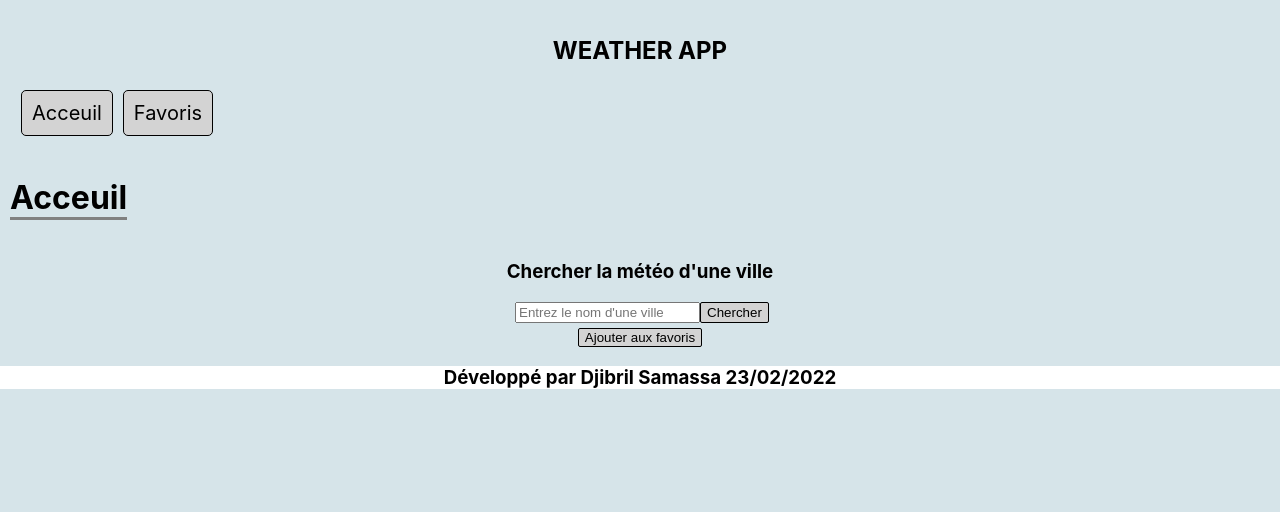
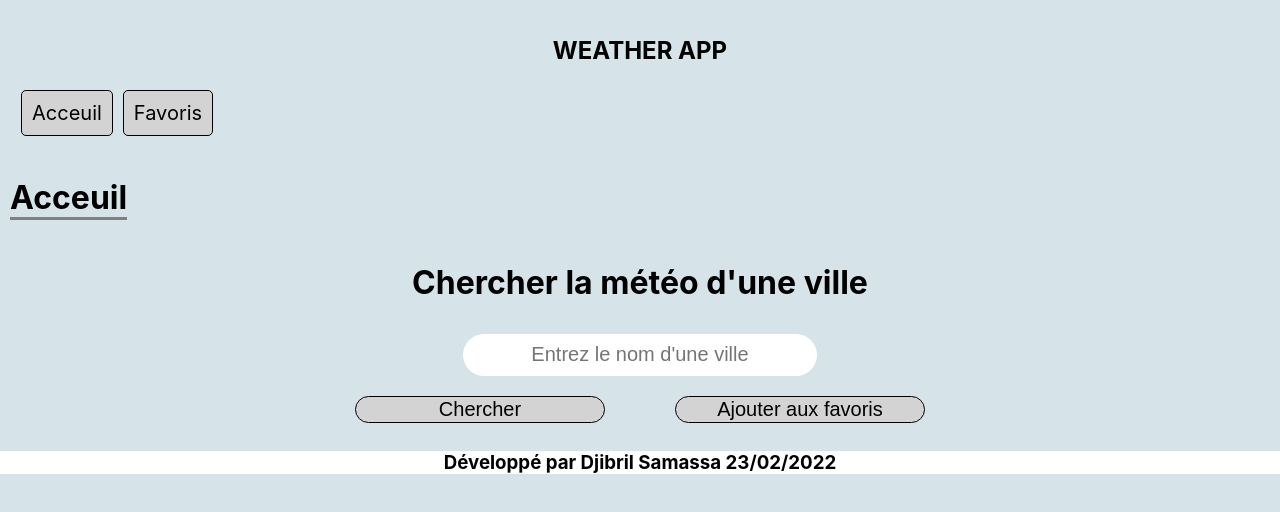
Before and after one commit to Djibril-Samassa/Weather-App, a React (Create React App) app: page / in a window 1280 px wide. Shown: the top 512 px of the page. Built offline with nearby package versions, Linux system fonts and the light colour scheme.

Commit message:
Card commit

```diff
--- a/src/API.js
+++ b/src/API.js
@@ -1,16 +1,23 @@
-import { useContext } from "react";
+import { useState, createContext } from "react";
 import { CityContext } from "./App";
+import Card from "./Components/CityCard"
 
-
+export const GetCitydata = createContext();
 
 export default function getWeather(city){
 
-    let cityData = {}
+let cityData = {}
+
+    const value = {
+        cityData : cityData,
+    }
 
     return(
-    fetch(`https://api.openweathermap.org/data/2.5/weather?q=${city},fr&APPID=c0c82a5a228cd41201702662c5b33e4e`)
-    .then((res) => res.json())
-    .then((res) =>{
-        cityData  = (res);
-        console.log(cityData);
-    }))}
+    <GetCitydata.Provider value={value}>
+        {fetch(`https://api.openweathermap.org/data/2.5/weather?q=${city},fr&APPID=c0c82a5a228cd41201702662c5b33e4e`)
+        .then((res) => res.json())
+        .then((res) =>{
+            cityData  = (res);
+            console.log(cityData);
+            })}
+    </GetCitydata.Provider>)}
--- a/src/App.js
+++ b/src/App.js
@@ -1,28 +1,76 @@
 import './App.css';
+import Card from "./Components/CityCard";
+import getWeather from "./API"
 import {createContext, useState} from "react";
 import Homepage from "./Pages/Home";
 import Favorites from "./Pages/Favorites";
 import { BrowserRouter, Link, Switch, Route } from 'react-router-dom/cjs/react-router-dom.min';
 
+
+/* EXPORT DES CONTEXT */
 export const CityContext = createContext();
+export const FavorisContext = createContext();
+export const GetWeatherContext = createContext();
 
 export default function App() {
+
+  /*  CONTEXT --- POUR --- LA -- FONCTION --- API */
+  {/*Appel de la fonction qui fetch le nom de la ville en input*/}
+  const handleSubmit= (e) => {
+    e.preventDefault();
+    getWeather(cityName);
+  }
+
+  const weatherValue = {
+    handleSubmit:handleSubmit,
+  }
+  /*  CONTEXT --- POUR --- LA -- FONCTION --- API */
+
+  /*  CONTEXT --- POUR --- HOME.JS*/
   const [cityName, setcityName] = useState("");
 
   const setName = (name) => {
     setcityName(name)
   }
 
-  const value = {
+  const cityValue = {
     cityName : cityName,
     setName : setName,
   };
+/*  FIN DU CONTEXT --- POUR --- HOME.JS*/
+
+
+
+  /*  CONTEXT --- POUR --- FAVORIS.JS*/
+  {/* Création du state favoris*/}
+  const[favoris, setFavoris] = useState([]);
+
+
+  {/*Ajout de la ville dans les favoris*/}
+    const addToFavoris =(cityname) =>{
+      if(favoris.length >=3){
+          alert("La liste des favoris est pleine")
+      }
+      else{
+          setFavoris(prevState =>[...prevState, cityname]);}
+      };
+
+  {/*}
+
+
+  {/*Assignement du state et de la fonction importée dans le context */}
+    const favorisValue = {
+        favoris : favoris,
+        addToFavoris: addToFavoris,
+    };
+  /*  FIN DU CONTEXT --- POUR --- FAVORIS.JS*/
 
   return (
+    <CityContext.Provider value={cityValue}>
+    <FavorisContext.Provider value={favorisValue}>
+    <GetWeatherContext.Provider value={weatherValue}>
+      <BrowserRouter>
 
-
-    <CityContext.Provider value={value}>
-      <BrowserRouter>
       {/*Création du Header*/}
       <header className='header'>
             <h2 className='title'>WEATHER APP</h2>
@@ -41,8 +89,11 @@ export default function App() {
     {/* Création du footer*/}
     <footer className='footer'>
                 <h3>Développé par Djibril Samassa 23/02/2022</h3>
-          </footer>
+    </footer>
+
     </BrowserRouter>
+    </GetWeatherContext.Provider>
+    </FavorisContext.Provider>
     </CityContext.Provider>
 
   );
--- /dev/null
+++ b/src/Components/CityCard.js
@@ -0,0 +1,18 @@
+import { useContext } from "react";
+import { CityContext, FavorisContext, GetWeatherContext} from "../App";
+import "../Styles/CityCard.css";
+import { GetCitydata } from "../API";
+
+export default function CityCard(){
+
+    {/*Import des Context de App.js*/}
+    const getWeather = useContext(GetWeatherContext);
+    const cityContext = useContext(CityContext);
+    const favoriContext = useContext(FavorisContext);
+    const getCityData = useContext(GetCitydata);
+
+    return(
+        <h1> Yo</h1>
+    )
+
+}
--- a/src/Pages/Favorites.js
+++ b/src/Pages/Favorites.js
@@ -1,7 +1,12 @@
 import "../App.css";
-import { Link } from "react-router-dom";
+import { useContext, useState} from "react";
+import { FavorisContext } from "../App";
 
 export default function Favoris(){
+
+    {/*Import du favoris Context de Home.js*/}
+    const favoriContext = useContext(FavorisContext);
+
     return(
         <div className="page-component">
 
--- a/src/Pages/Home.js
+++ b/src/Pages/Home.js
@@ -1,42 +1,30 @@
 import "../App.css";
-import getWeather from "../API";
-import { useContext, createContext, useState } from "react";
-import { CityContext } from "../App";
-import "../Styles/Home.css"
-
-export const FavorisContext = createContext();
+import { useContext} from "react";
+import { CityContext, FavorisContext, GetWeatherContext } from "../App";
+import "../Styles/Home.css";
+import Card from "../Components/CityCard";
 
 export default function Acceuil(){
 
+    {/*Import des Context de App.js*/}
+    const getWeather = useContext(GetWeatherContext);
     const cityContext = useContext(CityContext);
+    const favoriContext = useContext(FavorisContext);
 
-    let favoris = [];
-
-    const handleSubmit= (e) => {
-        e.preventDefault()
-        getWeather(cityContext.cityName)
-    }
-
-    const addToFavoris =(cityname) =>{
-        favoris.push(cityname);
-        {console.log(favoris)}
-    }
-
-    const value = {
-
-    };
 
     return(
             <div className="page-component">
 
                 <h1 className="pageName">Acceuil</h1>
-            <h3 className="input-indic">Chercher la météo d'une ville</h3>
-            <form onSubmit={handleSubmit}>
+                <h1 className="input-indic">Chercher la météo d'une ville</h1>
+                <form onSubmit={getWeather.handleSubmit}>
                 {/* Création de l'input pour cherhcer une ville */}
                 <input id="citySearchInput" type="text"placeholder="Entrez le nom d'une ville" onChange={(e) => cityContext.setName(e.target.value)}/>
-            <input id="inputt" type="submit" value="Chercher"/>
+                <div className="container">
+                    <input className="fav" type="submit" value="Chercher"/>
+                    <button className="fav" onClick={() => favoriContext.addToFavoris(cityContext.cityName)}>Ajouter aux favoris</button>
+                </div>
                 </form>
-            <button className="fav" onClick={() => addToFavoris(cityContext.cityName)}>Ajouter aux favoris</button>
             </div>
     )
 }
--- a/src/Styles/Home.css
+++ b/src/Styles/Home.css
@@ -1,8 +1,8 @@
 form{
     margin: 0 auto;
-    width: 250px;
     text-align: center;
     display: flex;
+    flex-direction: column;
     justify-content: space-between;
 }
 
@@ -10,41 +10,51 @@ form{
     text-align: center;
 }
 
-#inputt {
+.fav{
+    font-size: 20px;
+    width:250px;
+    margin: 10px auto;
+    text-align: center;
     background-color: lightgray;
     color:black;
     border: 1px solid black;
-    border-radius: 2px;
+    border-radius: 15px;
     transform: scale(1), color;
-    transition-duration: 300ms;
-}
-
-#inputt:hover{
-    transform: scale(1.1);
-    background-color: rgb(92, 194, 92);
-    cursor: pointer;
-}
-
-.fav{
-    margin: 5px auto;
-    display: flex;
-    background-color: lightgray;
-    color:black;
-    border: 1px solid black;
-    border-radius: 2px;
-    transform: scale(1), color;
-    transition-duration: 300ms;
+    transition-duration: 50ms;
 }
 
 .fav:hover{
     transform: scale(1.1);
-    background-color: rgb(202, 78, 66);
+    background: linear-gradient(
+    rgba(0, 0, 0, 0.85),
+    rgba(0, 0, 0, 0.85)
+    );
+    color:lightgray;
+    cursor: pointer;
 }
 
-.citySeacrhInput:hover{
-    cursor: pointer;
+#citySearchInput{
+    font-size: 20px;
+    width:350px;
+    margin: 10px auto;
+    text-align: center;
+    border:none;
+    height: 2em;
+    border-radius: 25px;
+}
+
+#citySearchInput:focus{
+    outline: 2px solid black;
 }
 
 button{
     cursor: pointer;
 }
+
+.container{
+    width: 50%;
+    margin: 0 auto;
+    display: flex;
+    flex-direction: row;
+    justify-content: space-between;
+}
```
Also changed, not shown: src/Styles/CityCard.css (added). Lines whose indentation alone changed are shown as unchanged.
